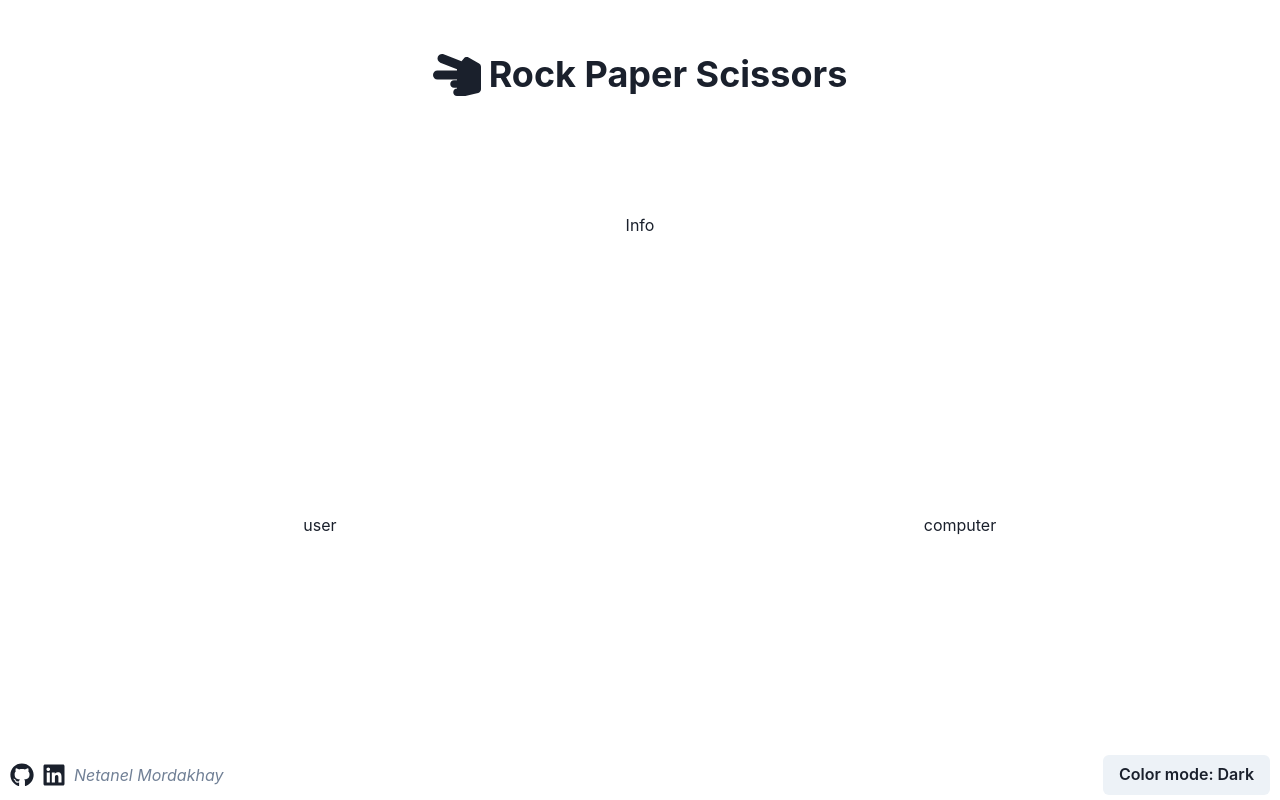
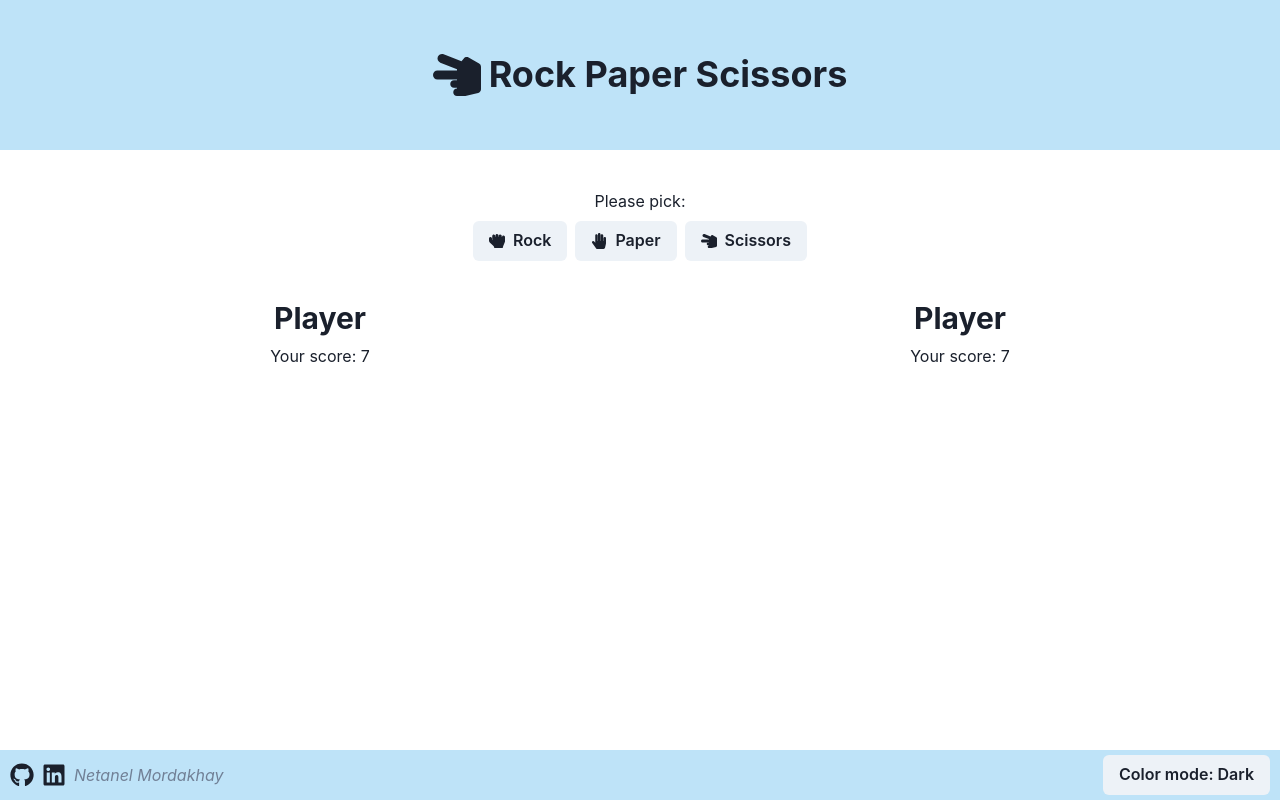
Before and after one commit to Netanel-Mordakhay/Rock-Paper-Scissors-Lizard-Spock, a React app: page / in a window 1280 px wide. Built offline with nearby package versions, Linux system fonts and the light colour scheme; the HTML template or start-up script is replaced by a standard one.

Commit message:
Player choices and player information

```diff
--- a/src/App.tsx
+++ b/src/App.tsx
@@ -1,8 +1,12 @@
-import { Grid, GridItem } from "@chakra-ui/react";
+import { Grid, GridItem, useColorModeValue } from "@chakra-ui/react";
 import Header from "./components/Header";
 import FooterBar from "./components/FooterBar";
+import OptionButton from "./components/OptionButton";
+import PlayerInfo from "./components/PlayerInfo";
 
 function App() {
+  const bgColor = useColorModeValue("blue.100", "gray.700");
+
   return (
     <>
       <Grid
@@ -26,19 +30,19 @@ function App() {
         //maxWidth="1024px"
         //margin="0 auto"
       >
-        <GridItem area={"header"} className="contentBox centered">
+        <GridItem bg={bgColor} area={"header"} className="contentBox centered">
           <Header />
         </GridItem>
         <GridItem area={"info"} className="contentBox centered">
-          Info
+          <OptionButton />
         </GridItem>
-        <GridItem area={"user"} className="contentBox centered">
-          user
+        <GridItem area={"user"} className="centered">
+          <PlayerInfo />
         </GridItem>
-        <GridItem area={"computer"} className="contentBox centered">
-          computer
+        <GridItem area={"computer"} className="centered">
+          <PlayerInfo />
         </GridItem>
-        <GridItem area={"footer"} className="contentBox">
+        <GridItem bg={bgColor} area={"footer"} className="contentBox">
           <FooterBar />
         </GridItem>
       </Grid>
--- /dev/null
+++ b/src/components/OptionButton.tsx
@@ -0,0 +1,17 @@
+import { Button, Text, Stack, HStack } from "@chakra-ui/react";
+import { FaHandRock, FaHandPaper, FaHandScissors } from "react-icons/fa";
+
+const OptionButton = () => {
+  return (
+    <Stack>
+      <Text>Please pick:</Text>
+      <HStack>
+        <Button leftIcon={<FaHandRock />}>Rock</Button>
+        <Button leftIcon={<FaHandPaper />}>Paper</Button>
+        <Button leftIcon={<FaHandScissors />}>Scissors</Button>
+      </HStack>
+    </Stack>
+  );
+};
+
+export default OptionButton;
--- /dev/null
+++ b/src/components/PlayerInfo.tsx
@@ -0,0 +1,14 @@
+import { Stack, Heading, Text } from "@chakra-ui/react";
+
+const PlayerInfo = () => {
+  return (
+    <Stack>
+      <Heading as="h3" size="lg">
+        Player
+      </Heading>
+      <Text>Your score: 7</Text>
+    </Stack>
+  );
+};
+
+export default PlayerInfo;
--- a/src/index.css
+++ b/src/index.css
@@ -1,3 +1,4 @@
+/* Body */
 .contentBox {
   padding: 0 10px;
   display: flex;
@@ -7,15 +8,6 @@
 .centered {
   justify-content: center;
   text-align: center;
-}
-
-/* Animations */
-.left-rotate {
-  transition: transform 0.3s ease-in-out;
-}
-
-.left-rotate:hover {
-  transform: rotate(20deg);
 }
 
 /* Header */
@@ -32,3 +24,12 @@
 .social-icon {
   font-size: 24px;
 }
+
+/* Animations */
+.left-rotate {
+  transition: transform 0.3s ease-in-out;
+}
+
+.left-rotate:hover {
+  transform: rotate(20deg);
+}
```
